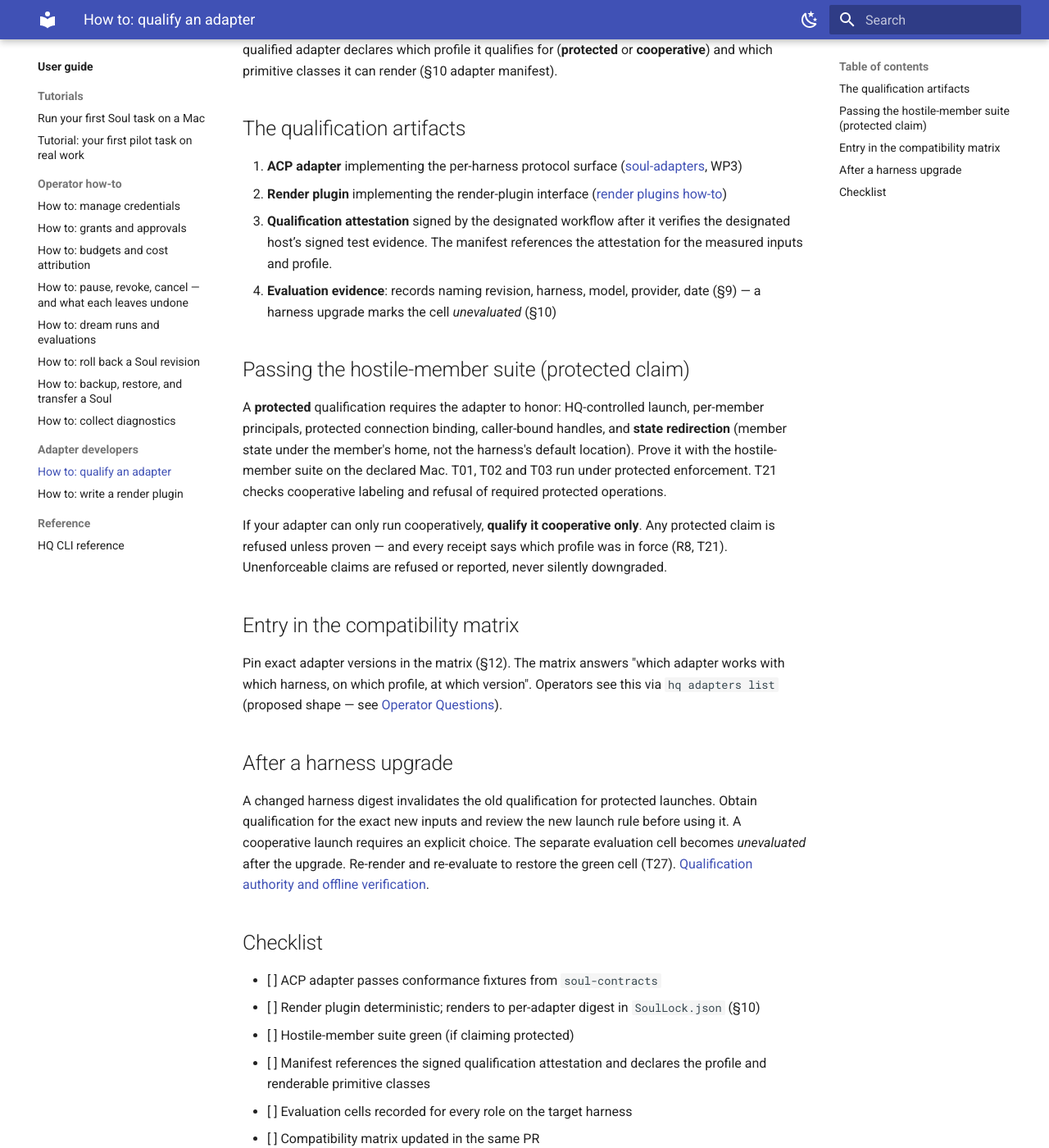
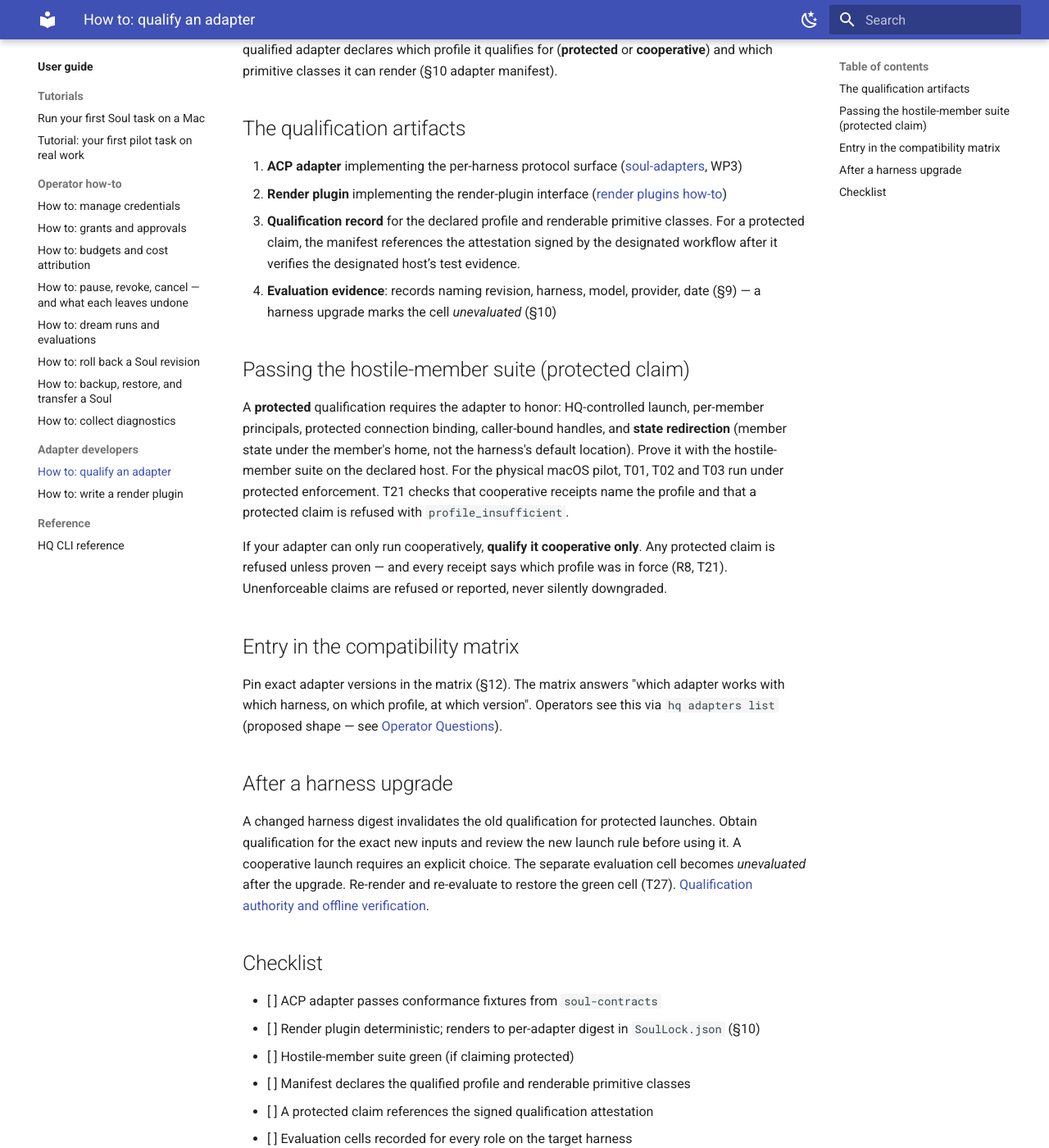
Before and after one commit to true-line/agent-bot-platform, an MkDocs documentation site: the page built from docs/user-guide/adapters/adapter-qualification.md, in a window 1280 px wide and 1400 px high, scrolled down 298 px. Shown: the whole window at 82% size. Built offline with MkDocs 1.6.1 and Material for MkDocs 9.7.7, drawn with Linux system fonts in a browser that asks for light colours.

Commit message:
Scope signed evidence to protected launch and the macOS gate
Agent-Bot-Write: ghw_93dbb78586ab3514
Agent-Bot-Session: fa2486d94751

```diff
--- a/docs/user-guide/adapters/adapter-qualification.md
+++ b/docs/user-guide/adapters/adapter-qualification.md
@@ -23,9 +23,10 @@ which primitive classes it can render (§10 adapter manifest).
    ([soul-adapters](../../papers/repository-plan-2026-10-24.md#3-plan-by-repository), WP3)
 2. **Render plugin** implementing the render-plugin interface
    ([render plugins how-to](render-plugins.md))
-3. **Qualification attestation** signed by the designated workflow after it
-   verifies the designated host’s signed test evidence. The manifest references
-   the attestation for the measured inputs and profile.
+3. **Qualification record** for the declared profile and renderable primitive
+   classes. For a protected claim, the manifest references the attestation
+   signed by the designated workflow after it verifies the designated host’s
+   test evidence.
 4. **Evaluation evidence**: records naming revision, harness, model,
    provider, date (§9) — a harness upgrade marks the cell *unevaluated*
    (§10)
@@ -36,8 +37,9 @@ A **protected** qualification requires the adapter to honor: HQ-controlled
 launch, per-member principals, protected connection binding, caller-bound
 handles, and **state redirection** (member state under the member's home,
 not the harness's default location). Prove it with the hostile-member
-suite on the declared Mac. T01, T02 and T03 run under protected enforcement.
-T21 checks cooperative labeling and refusal of required protected operations.
+suite on the declared host. For the physical macOS pilot, T01, T02 and T03
+run under protected enforcement. T21 checks that cooperative receipts name
+the profile and that a protected claim is refused with `profile_insufficient`.
 
 If your adapter can only run cooperatively, **qualify it cooperative only**.
 Any protected claim is refused unless proven — and every receipt says
@@ -66,6 +68,7 @@ offline verification](../../04-decisions/PDR-0102-protected-adapter-qualificatio
 - [ ] Render plugin deterministic; renders to per-adapter digest in
       `SoulLock.json` (§10)
 - [ ] Hostile-member suite green (if claiming protected)
-- [ ] Manifest references the signed qualification attestation and declares the profile and renderable primitive classes
+- [ ] Manifest declares the qualified profile and renderable primitive classes
+- [ ] A protected claim references the signed qualification attestation
 - [ ] Evaluation cells recorded for every role on the target harness
 - [ ] Compatibility matrix updated in the same PR
```
